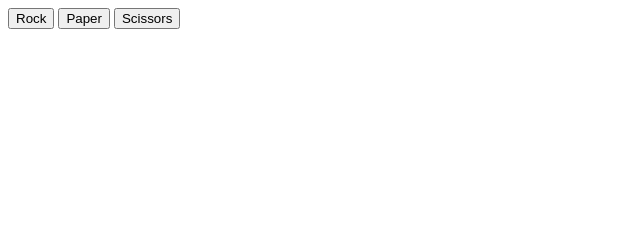
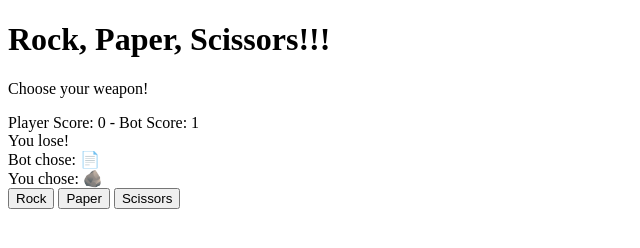
Before and after one commit to sohadutt/RPS, a plain HTML site: page index.html in a window 1280 px wide. Both pictures are taken after a click on the button "Rock". Shown: the whole page, without its empty margins (0-640 px from the left). Drawn offline with Linux system fonts and the light colour scheme.

Commit message:
ui tree done

```diff
--- a/index.html
+++ b/index.html
@@ -8,14 +8,28 @@
 
 </head>
 <body>
+    <div class="header">
+        <h1>Rock, Paper, Scissors!!!</h1>
+        <p>Choose your weapon!</p>
     <div class="display">
+        <div class="score">
 
         </div>
+        <div class="result">
+
+        </div>
+        <div class="bot-choice">
+        </div>
+        <div class="player-choice">
+        </div>
+    </div>
+
     <div class="input">
         <button id="rock">Rock</button>
         <button id="paper">Paper</button>
         <button id="scissors">Scissors</button>
     </div>
-    <link rel="stylesheet" href="style.css">
+
 </body>
+<link rel="stylesheet" href="style.css">
 </html>
--- a/script/rps.js
+++ b/script/rps.js
@@ -6,7 +6,11 @@ let playerScore = 0;
 let rock = "Rock";
 let paper = "Paper";
 let scissor = "Scissors";
-
+const emojiMap = {
+  rock: "🪨",
+  paper: "📄",
+  scissors: "✂️"
+};
 
 function gameLogic(bot, player) {
     if (bot === player) {
@@ -33,6 +37,10 @@ function botPlay() {
 }
 
 function gamePlay(playerChoice) {
+    const resultDiv = document.querySelector('.result');
+    const scoreDiv = document.querySelector('.score');
+    const botChoiceDiv = document.querySelector('.bot-choice');
+    const playerChoiceDiv = document.querySelector('.player-choice');
     let bot = botPlay();
     let player = playerChoice;
     let result = gameLogic(bot, player);
@@ -45,12 +53,15 @@ function gamePlay(playerChoice) {
     } else if (result === loss) {
         botScore++;
     }
-    result.textContent += (`Scores => Player: ${playerScore} | Bot: ${botScore}`);
+    scoreDiv.innerHTML = `Player Score: ${playerScore} - Bot Score: ${botScore}`;
+    botChoiceDiv.innerHTML = `Bot chose:  ${emojiMap[bot.toLowerCase()]}`;
+    playerChoiceDiv.innerHTML = `You chose: ${emojiMap[player.toLowerCase()]}`;
+    resultDiv.innerHTML = result;
 }
 
 // Ui
 document.addEventListener("DOMContentLoaded", () => {
-const result = document.querySelector(".display");
+
 const rockBtn = document.getElementById("rock");
 const paperBtn = document.getElementById("paper");
 const scissorBtn = document.getElementById("scissors");
```
